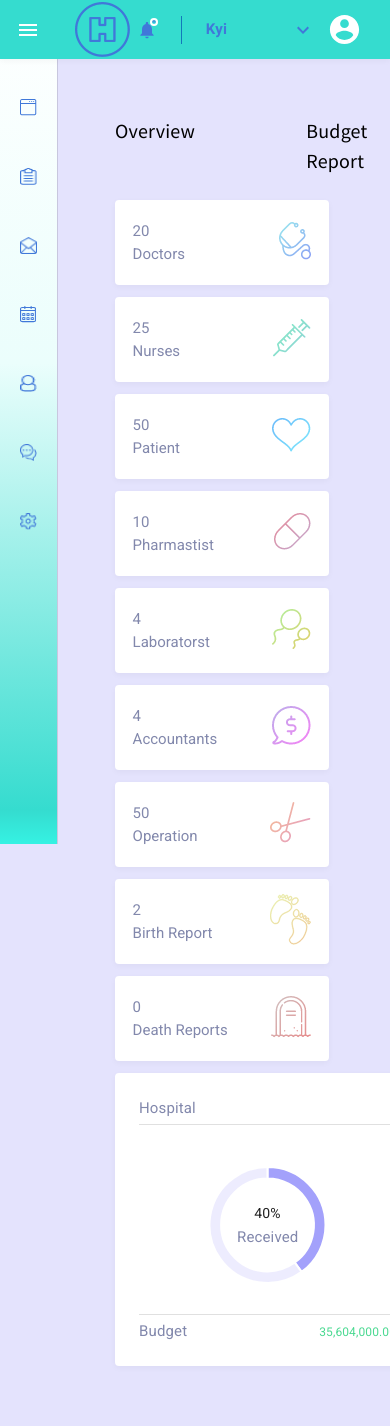
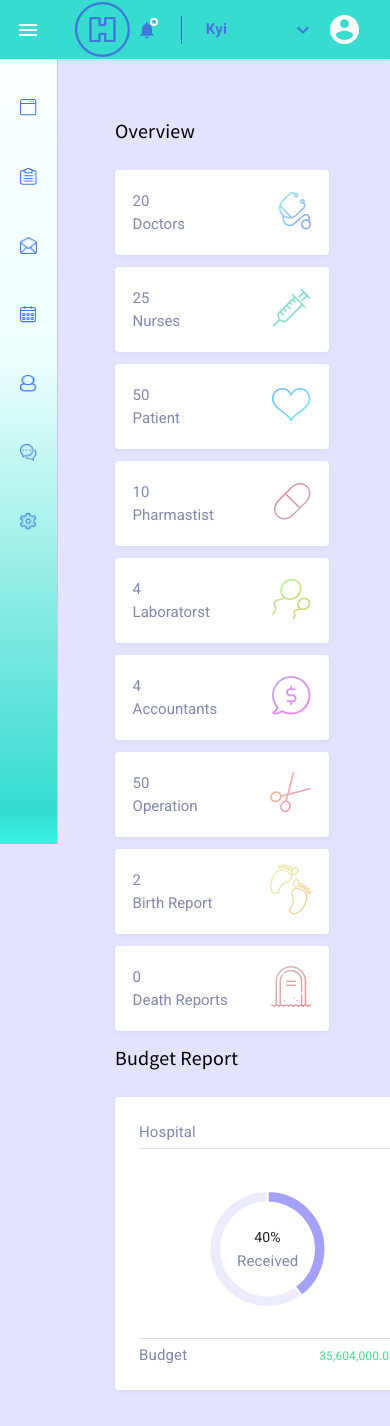
Before and after one commit to gyimyarsayar/doctor_spa, a React (Create React App) app: page / in a window 390 px wide. Shown: the top 1426 px of the page. Before the commit the page ends 1402 px from the top, so only its background shows below. Built offline with nearby package versions, Linux system fonts and the light colour scheme.

Commit message:
responsive fix

```diff
--- a/src/views/Home.jsx
+++ b/src/views/Home.jsx
@@ -74,24 +74,27 @@ const Home = () => {
     }
   ];
 
+  const titlePaddingBottom = "1.5rem";
+
   return (
     <Grid container spacing={3} style={{ margin: 0 }}>
       <Grid item xs={8}>
-        <Typography className={classes.title}>Overview</Typography>
-      </Grid>
-      <Grid item xs={4}>
-        <Typography className={classes.title}>Budget Report</Typography>
-      </Grid>
+        <Typography
+          style={{ paddingBottom: titlePaddingBottom }}
+          className={classes.title}
+        >
+          Overview
+        </Typography>
         <Grid
           container
           item
-        xs={8}
+          xs={12}
           spacing={3}
           justify="space-between"
           style={{ marginRight: 12 }}
         >
           {overviews.map((overview, i) => (
-          <Grid style={{paddingBottom: 0}} item key={i}>
+            <Grid style={{ paddingBottom: 0 }} item key={i}>
               <OverviewCard
                 name={overview.name}
                 count={overview.count}
@@ -100,7 +103,14 @@ const Home = () => {
             </Grid>
           ))}
         </Grid>
+      </Grid>
       <Grid item sm={12} md={4}>
+        <Typography
+          style={{ paddingBottom: titlePaddingBottom }}
+          className={classes.title}
+        >
+          Budget Report
+        </Typography>
         <BudgetCard
           header="Hospital"
           footer="Budget"
```
Lines whose indentation alone changed are shown as unchanged.
